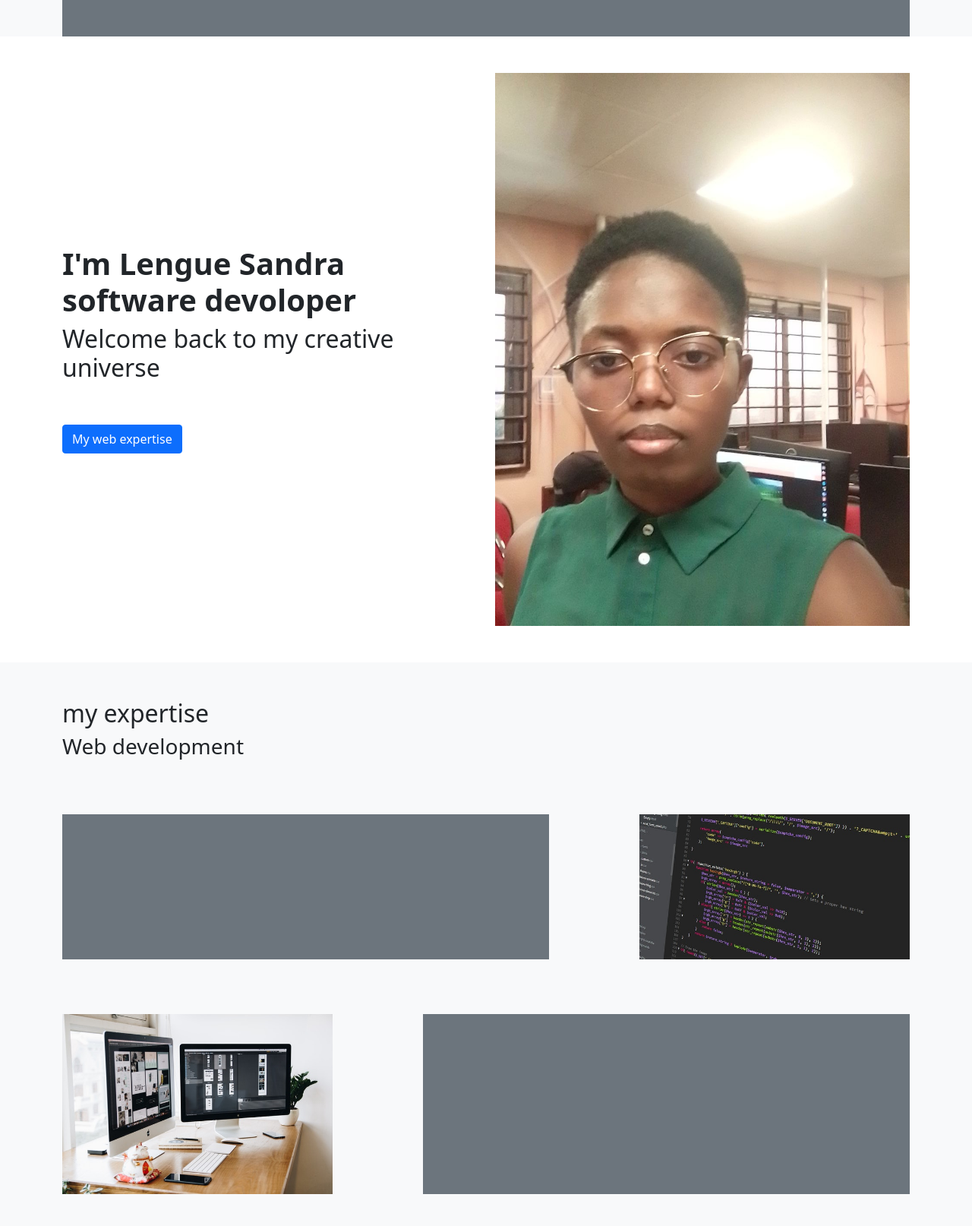
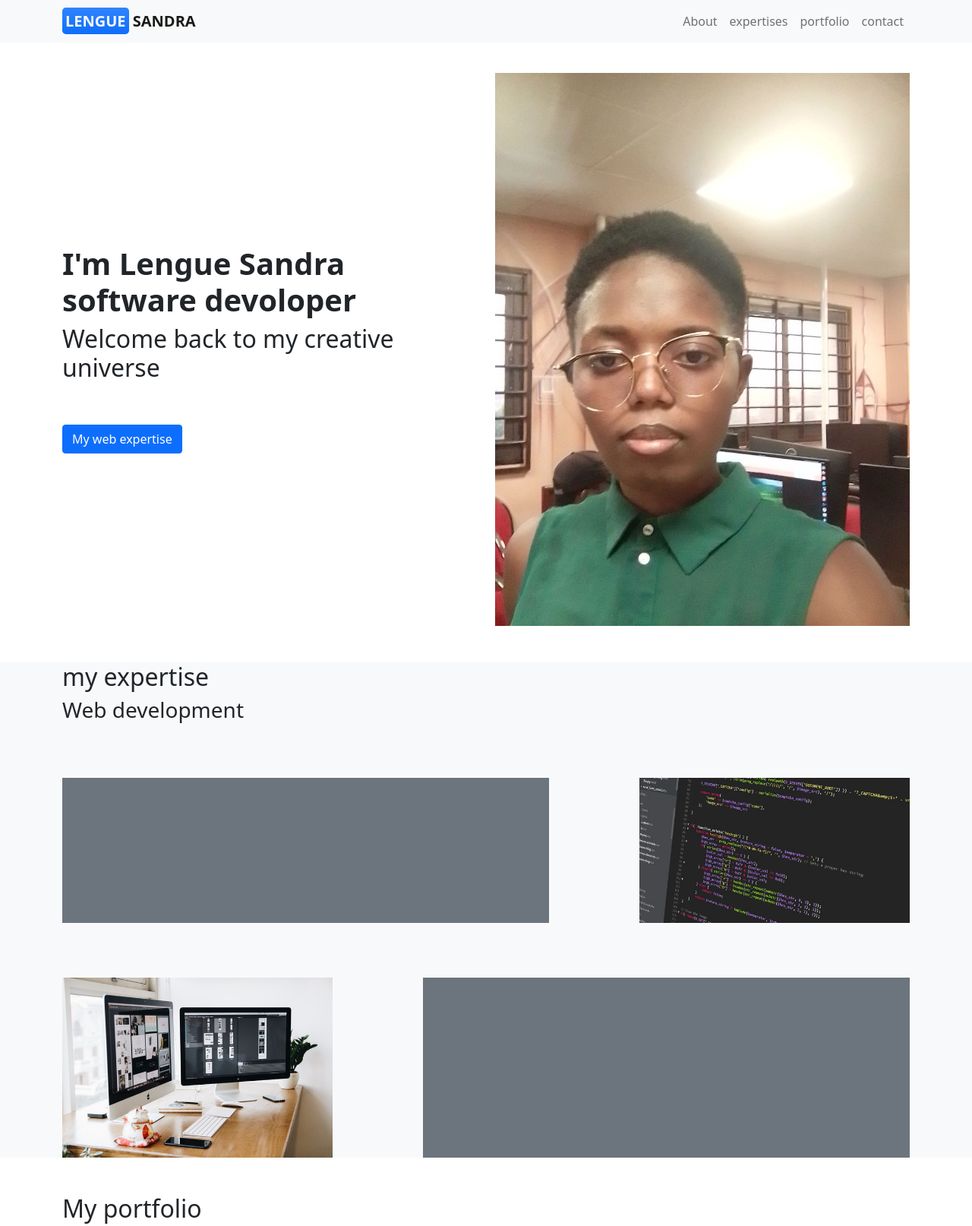
Before and after one commit to lengueSandra48/my-portfolio, a plain HTML site: page index.html in a window 1280 px wide. Shown: the top 1614 px of the page at 76% size. Drawn offline with nearby package versions, Linux system fonts and the light colour scheme.

Commit message:
add a responsive navbar to my portfolio

```diff
--- a/index.html
+++ b/index.html
@@ -11,15 +11,36 @@
     <script src="https://kit.fontawesome.com/14273d579a.js" crossorigin="anonymous"></script>
 </head>
 <body>
-  <header>
-    <nav class="bg-light">
+  <header class="py-4">
+    <nav class="bg-light navbar navbar-expand-md fixed-top navbar-light">
       <div class="container">
-        <div class="bg-secondary py-4"></div>
+        <a href="index.html" class="navbar-brand text-uppercase fw-bold">
+          <span class="bg-primary bg-gradient p-1 rounded-3 text-light">Lengue</span> Sandra
+        </a>
+        <button class="navbar-toggler" type="button" data-bs-toggle="collapse" data-bs-target="#navbarNav" aria-controls="navbarNav" aria-expanded="false" aria-label="Toggle navigation">
+          <span class="navbar-toggler-icon"></span>
+      </button>
+        <div class="collapse navbar-collapse justify-content-end" id="navbarNav">
+          <ul class="navbar-nav">
+            <li class="nav-item active">
+              <a href="#lenguesandra" class="nav-link">About</a>
+            </li>
+            <li class="nav-item">
+              <a href="#expertise" class="nav-link">expertises</a>
+            </li>
+            <li class="nav-item">
+              <a href="#portfolio" class="nav-link">portfolio</a>
+            </li>
+            <li class="nav-item">
+              <a href="#contact" class="nav-link">contact</a>
+            </li>
+          </ul>
+        </div>
       </div>
     </nav>
   </header>
   <main>
-    <section class="py-5">
+    <section class="my-5" id="lenguesandra">
       <div class="container">
         <div class="row align-items-center flex-column flex-md-row gy-4">
           <div class="col">
@@ -34,7 +55,7 @@
       </div>
     </section>
 
-    <section class="bg-light py-5">
+    <section class="bg-light my-5" id="expertise">
       <div class="container">
         <h2 class="text-start">my expertise</h2>
         <h3 class="fs-3 fs-md-2 fw-light text-start">Web development</h3>
@@ -57,7 +78,7 @@
       </div>
     </section>
 
-    <section class="py-5">
+    <section class="my-5" id="portfolio">
       <div class="container">
         <h2 class="text-start">My portfolio</h2>
         <h3 class="fs-3 fs-md-2 fw-light text-start">My personnal and pro project</h3>
@@ -77,7 +98,7 @@
         </div>
       </div>
     </section>
-    <section class="py-5 bg-light">
+    <section class="my-5 bg-light" id="contact">
       <div class="container">
         <h2 class="text-start">do you have a web design project?</h2>
         <h3 class="fs-3 fs-md-2 fw-light text-start">let's discuss it over a coffee</h3>
@@ -94,9 +115,11 @@
   </main>
   <footer class="border-top">
     <div class="container py-5">
-      <div class="row flex-column flex-md-row gy-4">
+      <div class="row flex-column flex-md-row gy-4 align-items-center">
         <div class="col-md-4 col text-md-start">
-          <h2><button class="btn btn-primary fs-3 fw-bold">Lengue</button> Sandra</h2>
+          <a href="" class="navbar-brand text-uppercase fw-bold">
+            <span class="bg-primary bg-gradient p-1 rounded-3 text-light">Lengue</span> Sandra
+          </a>
         </div>
         <div class="col-md-4 col text-md-center">
           <p>LEGAL NOTICE</p>
--- a/style.css
+++ b/style.css
@@ -3,12 +3,3 @@ body{
     height: 100vh;
     box-sizing: border-box;
 }
-.border{
-    border: 1px solid #222;
-}
-
-/*
-.container{
-    min-width: fit-content;
-    min-height: fit-content;
-} */
```
